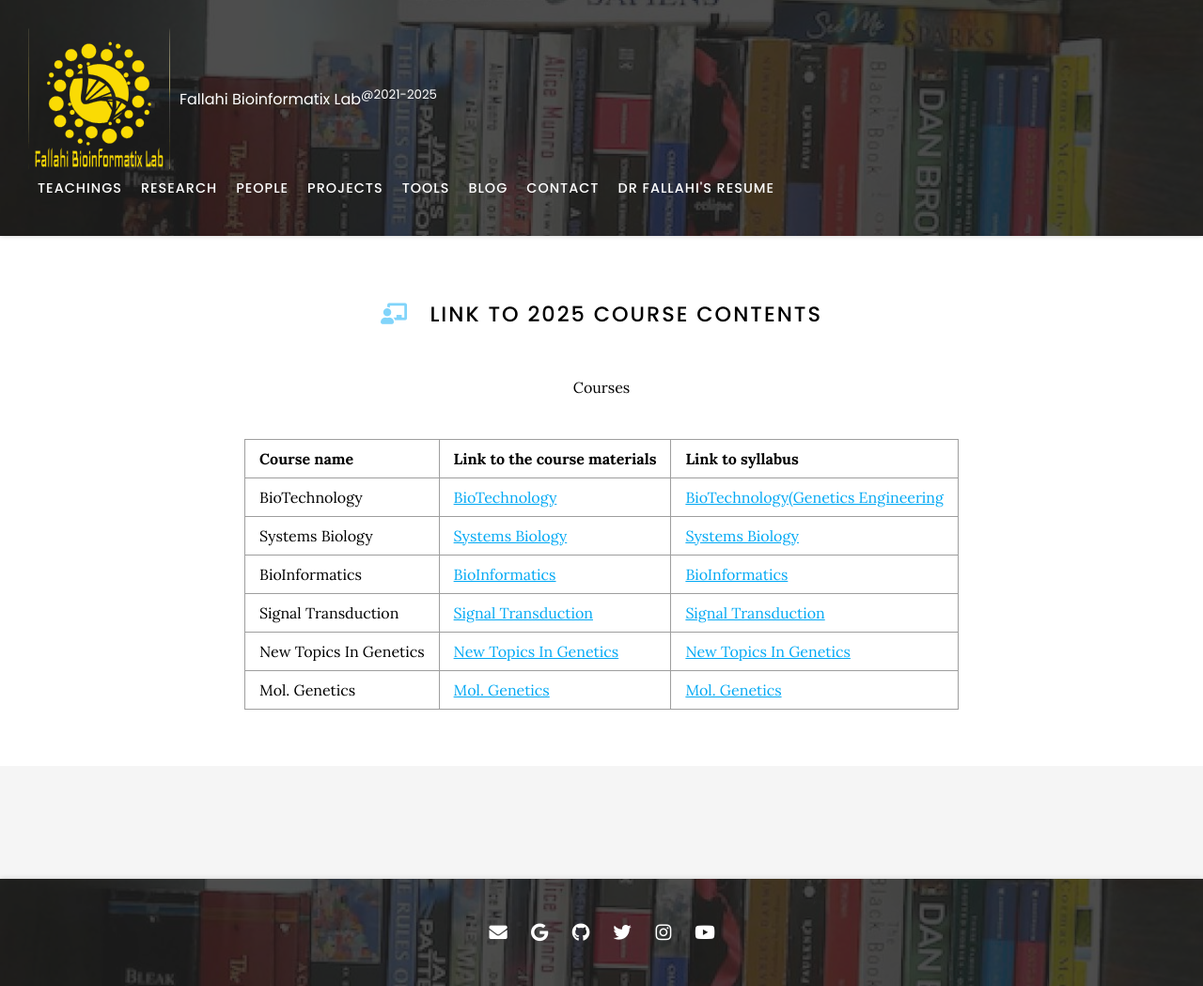
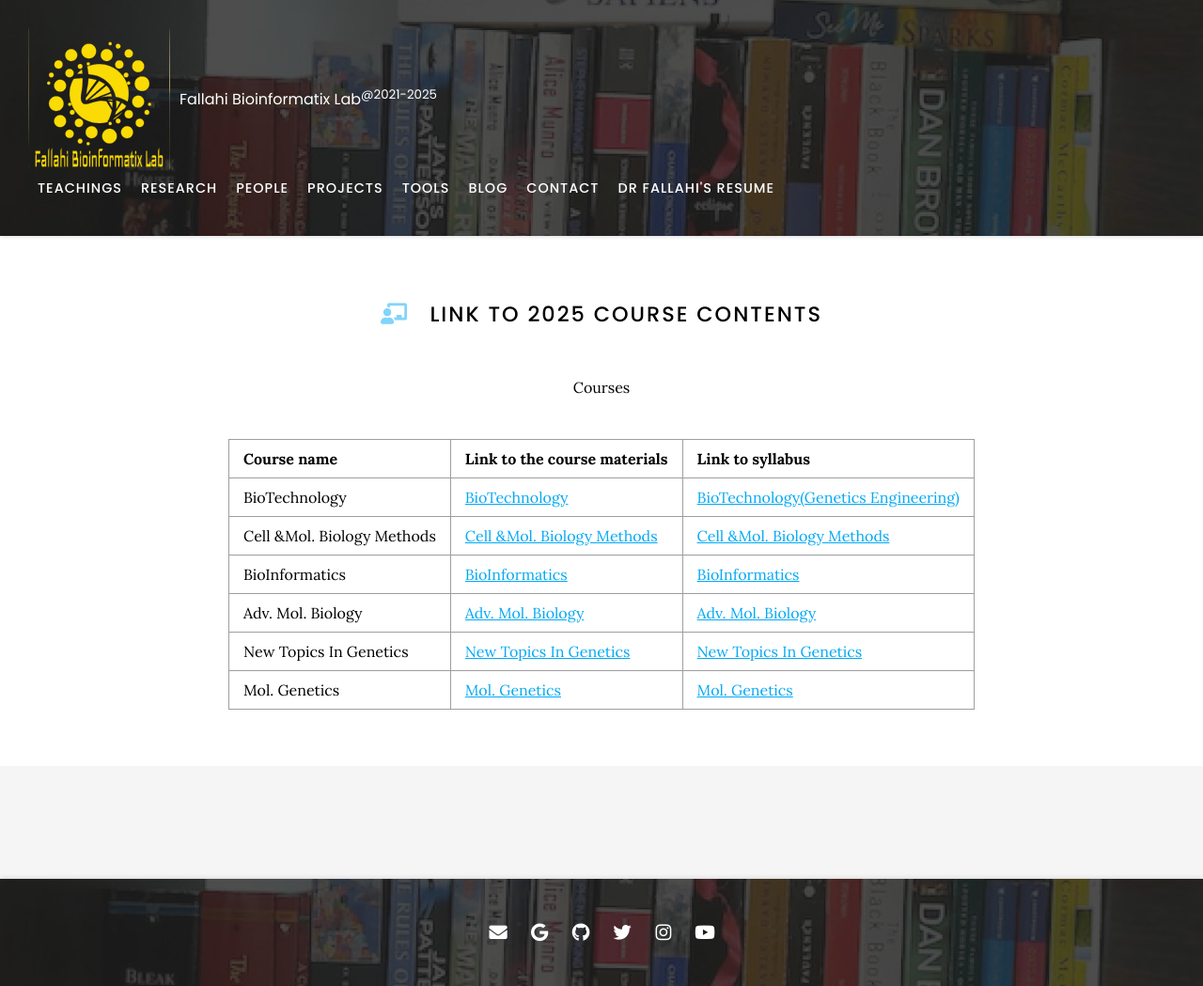
Before and after one commit to Hossein-Fallahi/Fallahi-Bioinformatics-Lab, a Jekyll site: the page built from Teaching/index.md, in a window 1280 px wide. Shown: the whole page at 94% size. Built offline with Jekyll 4.4.1, drawn with Linux system fonts in a browser that asks for light colours; nearby versions of some CDN libraries.

Commit message:
Update index.md

```diff
--- a/Teaching/index.md
+++ b/Teaching/index.md
@@ -15,10 +15,10 @@ Courses
 
 |Course name|	Link to the course materials|	Link to syllabus|
 | :---         |     :---      |          :--- |
-|BioTechnology|	[BioTechnology](https://docs.google.com/spreadsheets/d/1fpiKJ-WMVQmoNc4lJlSeQeTlLad1Lzp7k1ZusvsG25I/edit?usp=drive_link)|	[BioTechnology(Genetics Engineering](https://drive.google.com/file/d/1y8JSD8hfIQETUKbDeZNMkKWB6m1ws1yA/view?usp=drive_link)|
-|Systems Biology|	[Systems Biology](https://docs.google.com/spreadsheets/d/1mOod6PJHXu-t7FjnmUgU590GqjsZT3Tc2WXVajw5VEw/edit?usp=drive_link)|	[Systems Biology](https://drive.google.com/file/d/1L1dQnThulv5ootP1oSch7AwG5UmFsKdt/view?usp=drive_link)|
+|BioTechnology|	[BioTechnology](https://docs.google.com/spreadsheets/d/1fpiKJ-WMVQmoNc4lJlSeQeTlLad1Lzp7k1ZusvsG25I/edit?usp=drive_link)|	[BioTechnology(Genetics Engineering)](https://drive.google.com/file/d/1y8JSD8hfIQETUKbDeZNMkKWB6m1ws1yA/view?usp=drive_link)|
+|Cell &Mol. Biology Methods|	[Cell &Mol. Biology Methods](https://docs.google.com/spreadsheets/d/1JFPB4lk2YJFtb3NQLwNcAaLns-3v9jYhbQAJufPPVTs/edit?usp=drive_link)|	[Cell &Mol. Biology Methods](https://drive.google.com/file/d/1cLRmsMCXwrBVvUPLhGOdAkSWW1LJ8aPr/view?usp=drive_link)|
 |BioInformatics|	[BioInformatics](https://docs.google.com/spreadsheets/d/1sl7o6rG-Elo041N170dXAGUlCxBxZtb7tpTuklbiwo4/edit?usp=sharing)|	[BioInformatics](https://drive.google.com/file/d/1hQCklKxoczIk0GdZLuFg6qVjuD2mT-gR/view?usp=share_link)|
-|Signal Transduction|	[Signal Transduction](https://docs.google.com/spreadsheets/d/1uvZI5nhO9s0jFphAX6UQGGk1D_htNRTSiUPhw5szoE0/edit?usp=sharing)|	[Signal Transduction](https://drive.google.com/file/d/1L1VANCHzEXhyXAEE43DNS4_AwzLWnOXN/view?usp=share_link)|
+|Adv. Mol. Biology|	[Adv. Mol. Biology](https://docs.google.com/spreadsheets/d/1S4SY0pgTcgFESI8U7vhl-rD-mh76QpHoizZUkhoFSoA/edit?usp=drive_link)|	[Adv. Mol. Biology](https://drive.google.com/file/d/1GjHaOP9l3igo8l5X5ZuFOlM68ViQUgiJ/view?usp=drive_link)|
 |New Topics In Genetics|	[New Topics In Genetics](https://docs.google.com/spreadsheets/u/0/d/1S4SY0pgTcgFESI8U7vhl-rD-mh76QpHoizZUkhoFSoA/edit)|	[New Topics In Genetics]()|
 |Mol. Genetics|	[Mol. Genetics](https://docs.google.com/spreadsheets/d/1uuE9kQu2dO3EAXSYCRPWqGy86dqS5iCnbOITNHp_NUw/edit?usp=sharing)|	[Mol. Genetics](https://drive.google.com/file/d/1uAN6GM4P9MqPt97l7Dj9QXVc-BnvbMF0/view?usp=share_link)|
 
```
